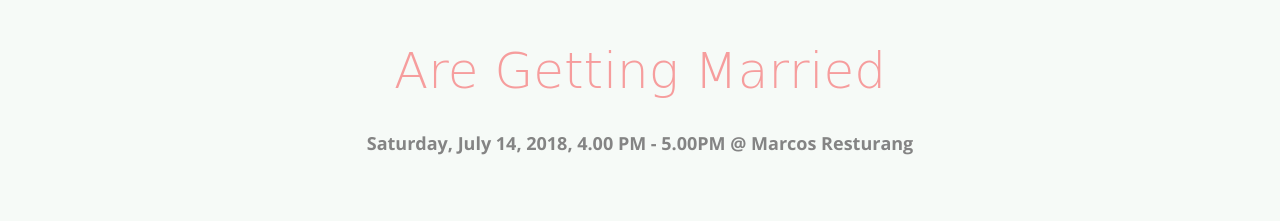
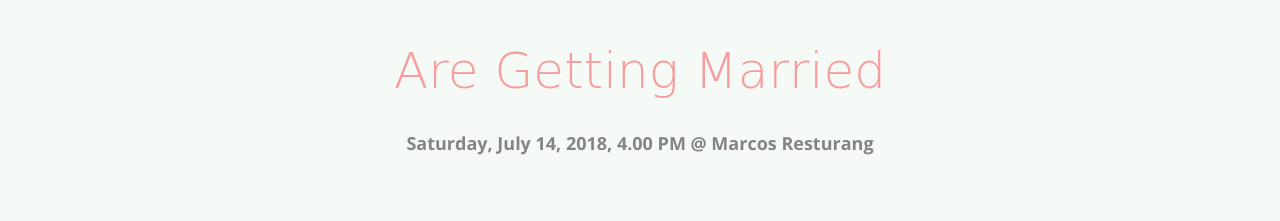
Before and after one commit to filipdadgar/bootstrap-for-wed, a website: page index.html in a window 1280 px wide. Shown: the part 1300-1521 px from the top of the page. Drawn offline with nearby package versions, Linux system fonts and the light colour scheme; some packages are replaced by stand-ins of ours; no server answers; files whose address does not match are found by name; a web font is replaced by a local one.

Commit message:
Fixed timer

```diff
--- a/index.html
+++ b/index.html
@@ -113,7 +113,7 @@
                         <div class="col-md-8 col-md-offset-2">
                             <div class="col-md-12 text-center heading-section">
                                 <h2>Are Getting Married</h2>
-                                <p><strong>Saturday, July 14, 2018, 4.00 PM - 5.00PM @ Marcos Resturang</strong></p>
+                                <p><strong>Saturday, July 14, 2018, 4.00 PM @ Marcos Resturang</strong></p>
                             </div>
                         </div>
                     </div>
```
